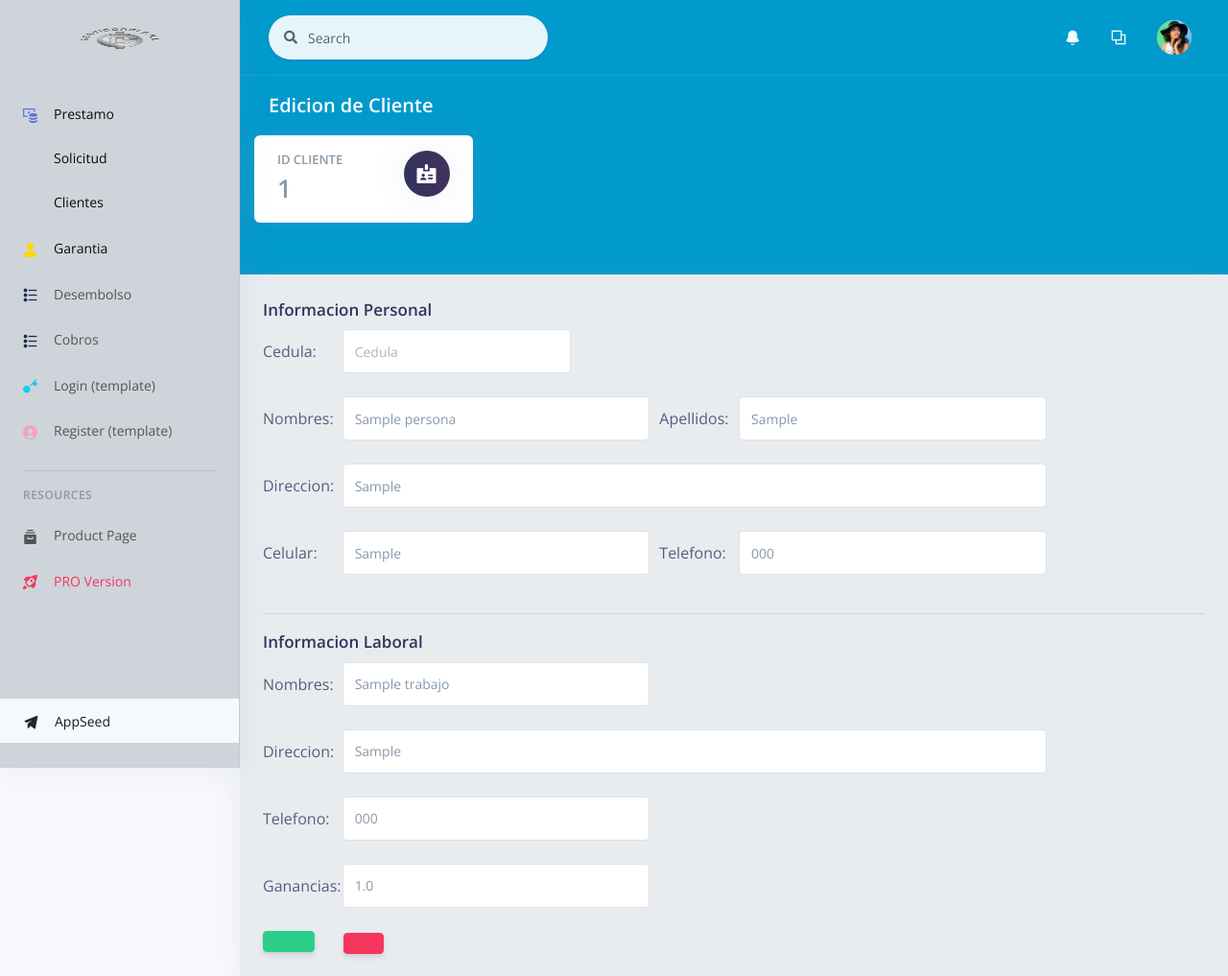
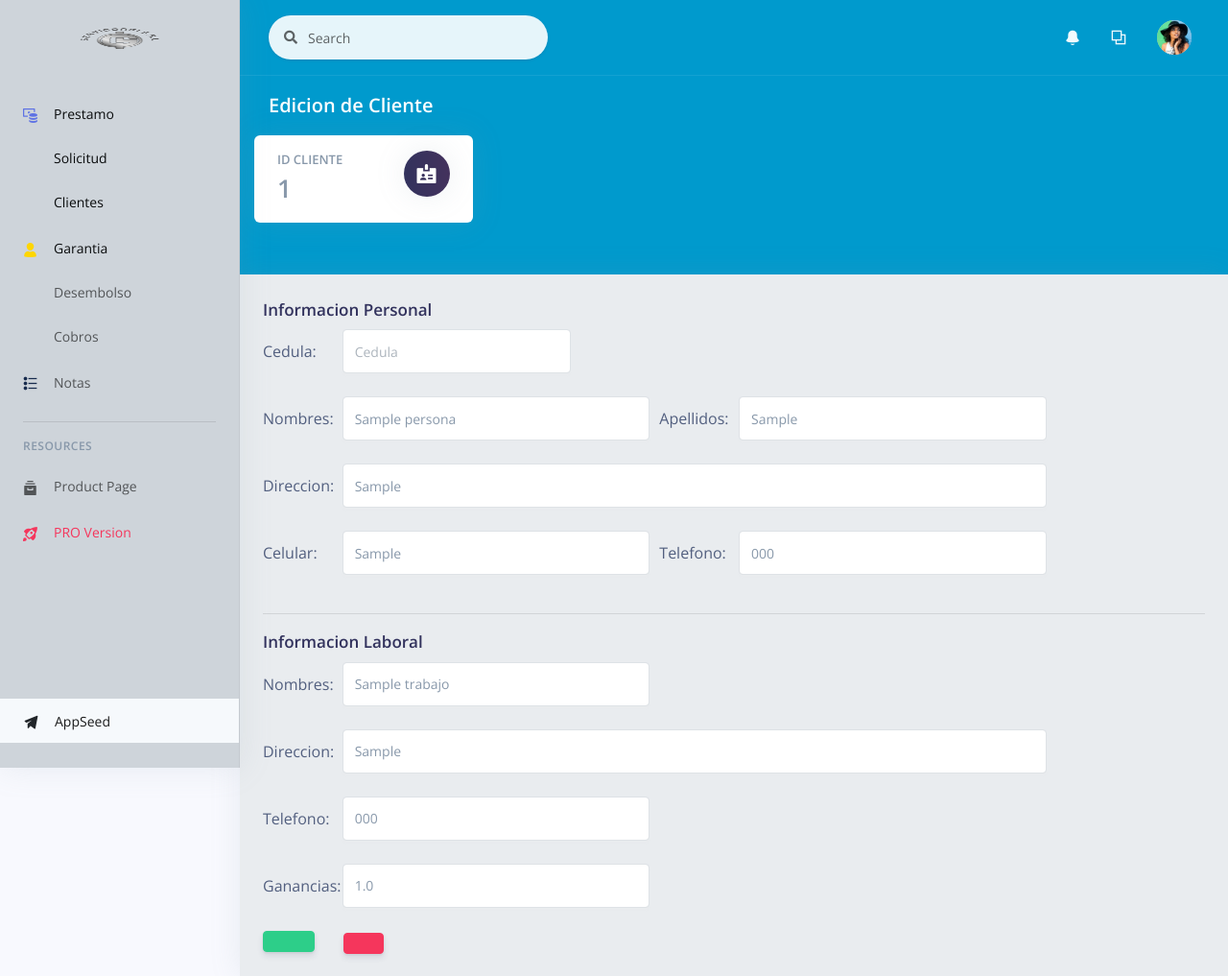
Before and after one commit to Gesbien/Proyecto_Financiera, a Django app: page /cliente/editar/1 in a window 1280 px wide. Shown: the top 1017 px of the page at 96% size. Run offline with Django 4.2, Linux system fonts and the light colour scheme; tables that the repository leaves empty hold one stand-in row (values such as "Sample post"); some libraries are stand-ins or nearby versions.

Commit message:
Update URL + URL de cobros

```diff
--- a/sistema_gestion/models.py
+++ b/sistema_gestion/models.py
@@ -111,6 +111,7 @@ class cobro(models.Model):
     monto_interes = models.FloatField()
     monto_capital = models.FloatField()
     estado = models.CharField(max_length=40)
+    concepto = models.CharField(max_length=150, null=True)
 
 
 class desembolso(models.Model):
@@ -133,6 +134,7 @@ class notas(models.Model):
     monto_capital = models.FloatField(unique=True)
     fecha = models.DateField()
     estado = models.CharField(max_length=40)
+    concepto = models.CharField(max_length=150, null=True)
 
 class marca(models.Model):
     id_marca = models.AutoField(primary_key=True)
--- a/sistema_gestion/templates/includes/sidenav.html
+++ b/sistema_gestion/templates/includes/sidenav.html
@@ -12,51 +12,45 @@
         <!-- Nav items -->
         <ul class="navbar-nav">
             <li class="nav-item">
-                <a class="nav-link {% if 'index' in segment %} active {% endif %}" href="/prestamo">
+                <a class="nav-link" href="/prestamo">
                     <i class="ni ni-money-coins text-primary"></i>
                     <span class="nav-link-text" style="color: #0a0c0d">Prestamo</span>
                 </a>
             </li>
             <li class="nav-item">
-                <a class="nav-link {% if 'inicio' in segment %} active {% endif %}" href="/solicitud">
+                <a class="nav-link " href="/solicitud">
                     <i class="fa-solid fa-file-lines"></i>
                     <span class="nav-link-text " style="color: #0a0c0d">Solicitud</span>
                 </a>
             </li>
           <li class="nav-item">
-            <a class="nav-link {% if 'map' in segment %} active {% endif %}" href="/cliente">
+            <a class="nav-link" href="/cliente">
                 <i class="fa-solid fa-user"></i>
                 <span class="nav-link-text" style="color: #0a0c0d">Clientes</span>
             </a>
           </li>
           <li class="nav-item">
-            <a class="nav-link {% if 'profile' in segment %} active {% endif %}" href="/garantia">
+            <a class="nav-link" href="/garantia">
               <i class="ni ni-single-02 text-yellow"></i>
               <span class="nav-link-text" style="color: #0a0c0d">Garantia</span>
             </a>
           </li>
           <li class="nav-item">
-            <a class="nav-link {% if 'tables' in segment %} active {% endif %}" href="/desembolso">
-              <i class="ni ni-bullet-list-67 text-default"></i>
+            <a class="nav-link" href="/desembolso">
+                <i class="fa-solid fa-hand-holding-dollar"></i>
               <span class="nav-link-text">Desembolso</span>
             </a>
           </li>
           <li class="nav-item">
-            <a class="nav-link {% if 'tables' in segment %} active {% endif %}" href="/cobro">
-              <i class="ni ni-bullet-list-67 text-default"></i>
+            <a class="nav-link" href="/cobro">
+                <i class="fa-solid fa-receipt"></i>
               <span class="nav-link-text">Cobros</span>
             </a>
           </li>
-          <li class="nav-item">
-            <a class="nav-link" href="/login.html">
-              <i class="ni ni-key-25 text-info"></i>
-              <span class="nav-link-text">Login (template)</span>
-            </a>
-          </li>
-          <li class="nav-item">
-            <a class="nav-link" href="/register.html">
-              <i class="ni ni-circle-08 text-pink"></i>
-              <span class="nav-link-text">Register (template)</span>
+         <li class="nav-item">
+            <a class="nav-link" href="/notas">
+              <i class="ni ni-bullet-list-67 text-default"></i>
+              <span class="nav-link-text">Notas</span>
             </a>
           </li>
 
--- a/sistema_gestion/urls.py
+++ b/sistema_gestion/urls.py
@@ -2,7 +2,7 @@ from django.urls import path
 from django.contrib import admin
 
 import sistema_gestion.cobros
-from . import views, solicitud, prestamo, garantia, personas, desembolso, empleados, cobros
+from . import views, solicitud, prestamo, garantia, personas, desembolso, empleados, cobros, notas_prestamo
 
 
 urlpatterns = [
@@ -46,6 +46,8 @@ urlpatterns = [
     path('empleado/anular/<id_empleado>',empleados.anulacionEmpleado, name='anulacionEmpleado'),
     path('cobro/',cobros.inicio_cobros, name='inicio_cobro'),
     path('cobro/registrar/<id_prestamo>', cobros.crear_cobro, name='registro_cobro'),
-    #path('cobro/editar/<id_cobro>', cobros., name='edicionCobro')
+    path('notas', notas_prestamo.inicio_notas, name='inicio_notas'),
+    path('notas/registrar/<id_prestamo>', notas_prestamo.crear_notas, name='registrar_notas'),
+    path('notas/registro/<id_nota>', notas_prestamo.registro_notas, name='registro_notas'),
 
 ]
```
Also changed, not shown: sistema_gestion/templates/paginas/registrarNotas.html (+12 -7 lines).
